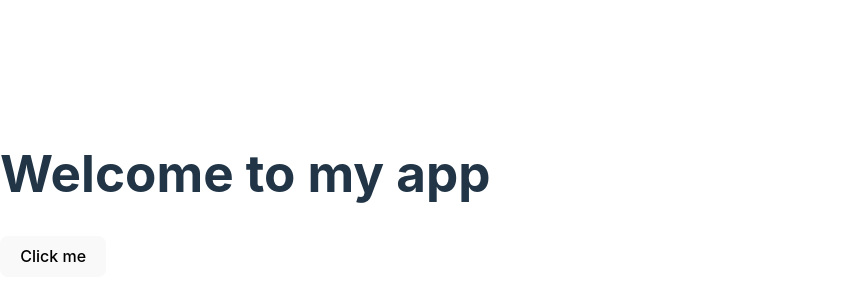
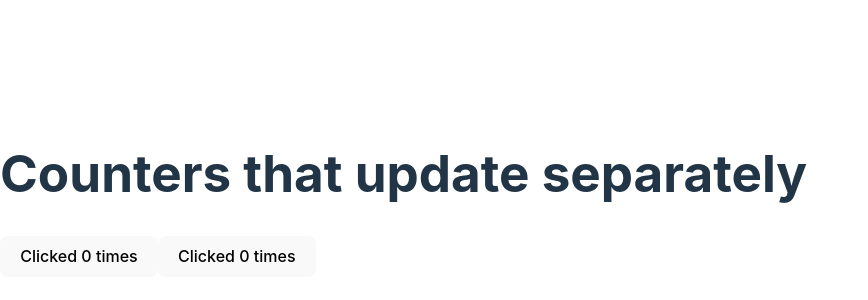
Before and after one commit to SerenityZenDev/react_dev_learn, a React (Vite) app: page / in a window 1280 px wide. Shown: the part 206-506 px from the top of the page, without its empty margins (0-868 px from the left). Built offline with nearby package versions, Linux system fonts and the light colour scheme.

Commit message:
화면 업데이트

```diff
--- a/src/App.jsx
+++ b/src/App.jsx
@@ -1,52 +1,25 @@
-function MyButton(){
-  function handleClick(){
-    alert('You clicked me!');
-  }
-
-  return (
-    <button onClick={handleClick}>
-      Click me
-    </button>
-  )
-}
+import { useState } from 'react';
 
 export default function MyApp() {
   return (
     <div>
-      <h1>Welcome to my app</h1>
+      <h1>Counters that update separately</h1>
+      <MyButton />
       <MyButton />
     </div>
   );
 }
 
-function AboutPage(){
+function MyButton() {
+  const [count, setCount] = useState(0);
+
+  function handleClick() {
+    setCount(count + 1);
+  }
+
   return (
-    <>
-      <h1>About</h1>
-      <p>Hello there.<br />How do you do?</p>
-    </>
-  )
+    <button onClick={handleClick}>
+      Clicked {count} times
+    </button>
+  );
 }
-
-const products = [
-  { title: 'Cabbage', isFruit: false, id: 1 },
-  { title: 'Garlic', isFruit: false, id: 2 },
-  { title: 'Apple', isFruit: true, id: 3 },
-];
-
-// export default function ShoppingList() {
-//   const listItems = products.map(product =>
-//     <li
-//       key={product.id}
-//       style={{
-//         color: product.isFruit ? 'magenta' : 'darkgreen'
-//       }}
-//     >
-//       {product.title}
-//     </li>
-//   );
-
-//   return (
-//     <ul>{listItems}</ul>
-//   );
-// }
```
